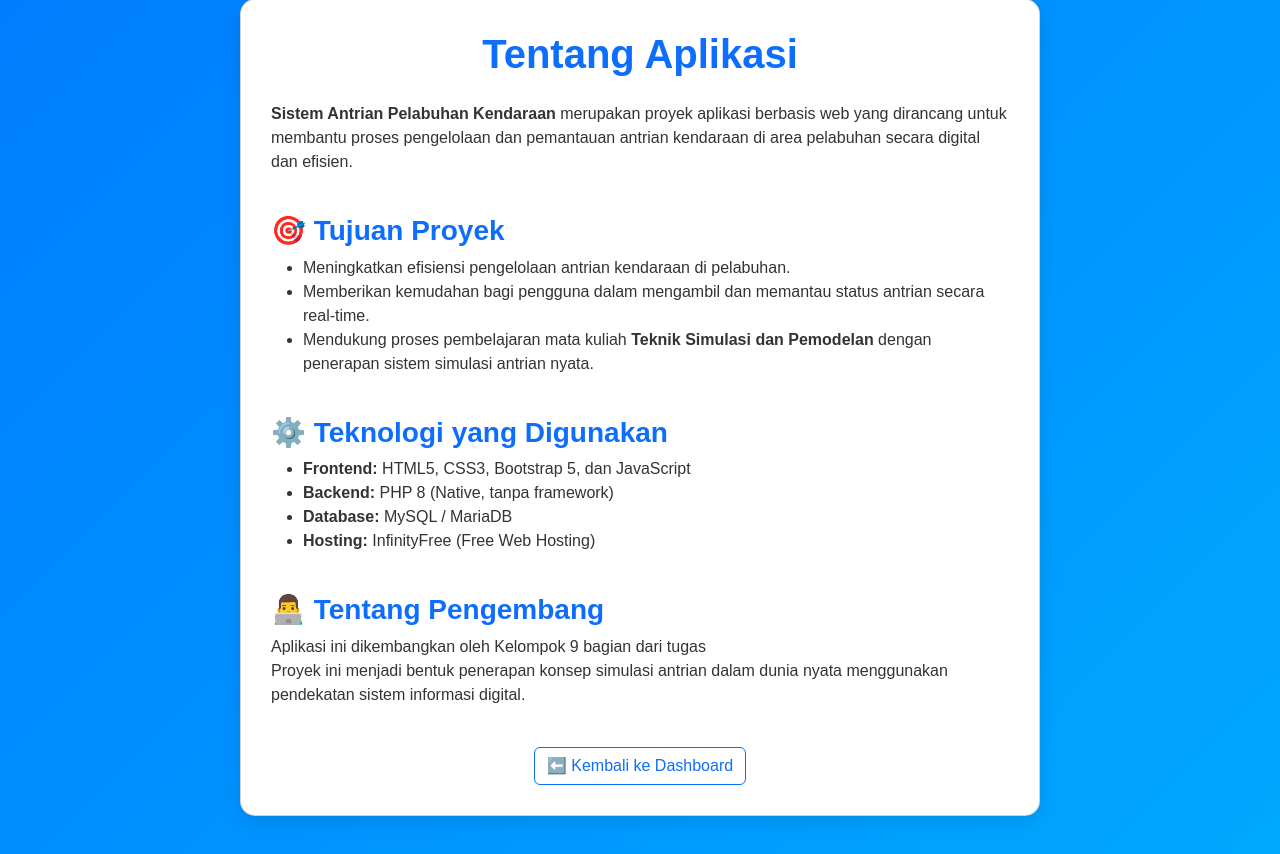
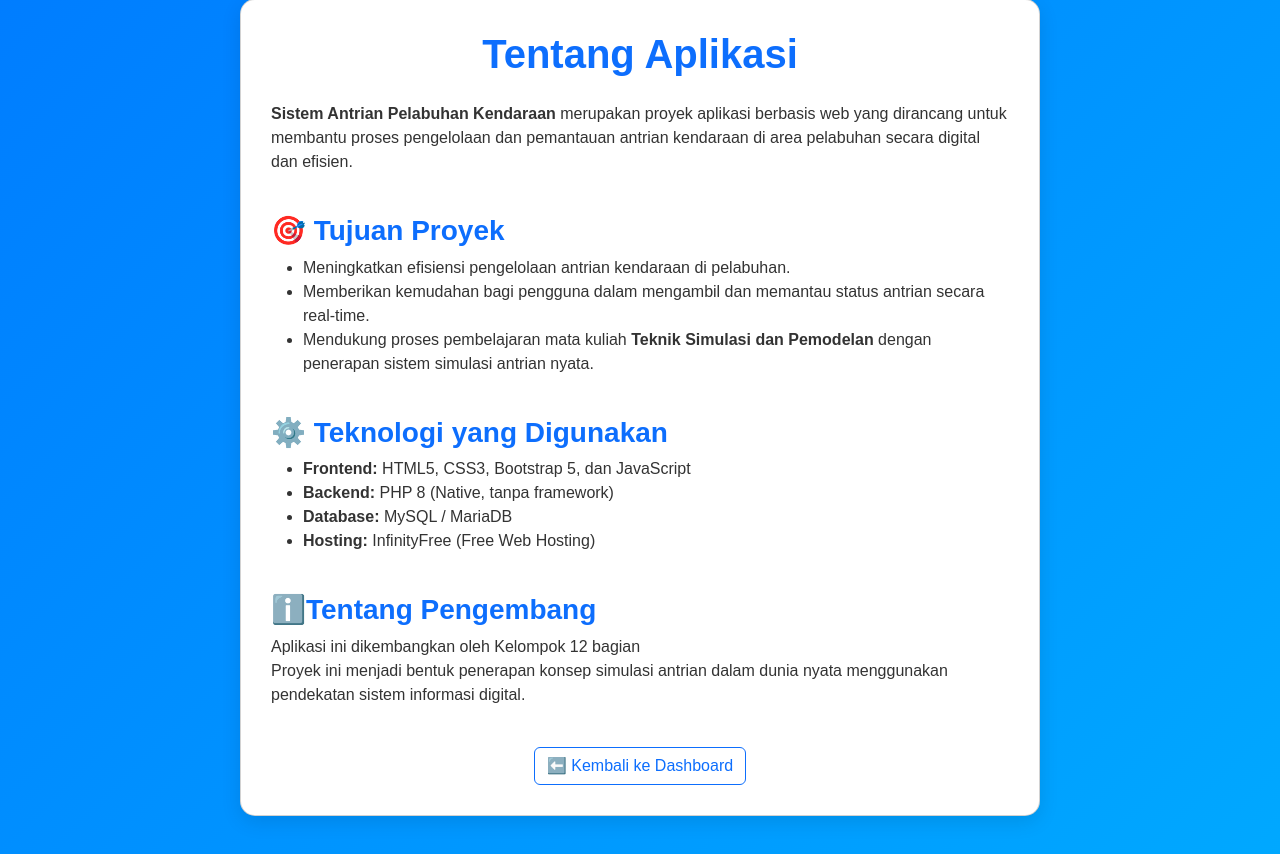
Before and after one commit to hndkdev/antrian-pelabuhan, a PHP site: page /public/about-me.php in a window 1280 px wide. Shown: the part 105-959 px from the top of the page. Run offline with PHP 8.4, Linux system fonts and the light colour scheme.

Commit message:
update about-me

```diff
--- a/public/about-me.php
+++ b/public/about-me.php
@@ -66,9 +66,9 @@ session_start();
         <li><b>Hosting:</b> InfinityFree (Free Web Hosting)</li>
       </ul>
 
-      <h3 class="mt-4 text-primary">👨‍💻 Tentang Pengembang</h3>
+      <h3 class="mt-4 text-primary">ℹ️Tentang Pengembang</h3>
       <p>
-        Aplikasi ini dikembangkan oleh Kelompok 9 bagian dari tugas
+        Aplikasi ini dikembangkan oleh Kelompok 12 bagian
         <br> Proyek ini menjadi bentuk penerapan konsep simulasi antrian dalam dunia nyata
         menggunakan pendekatan sistem informasi digital.</br>
       </p>
```
